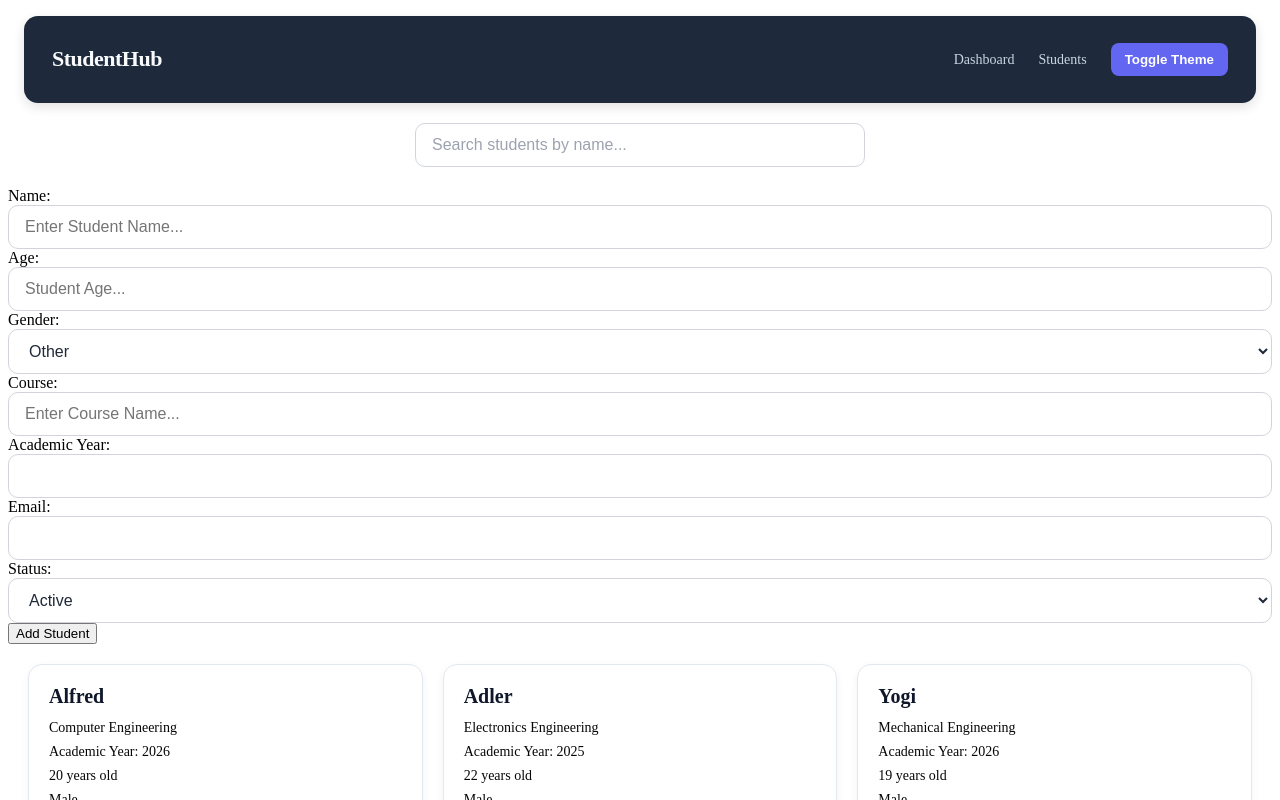
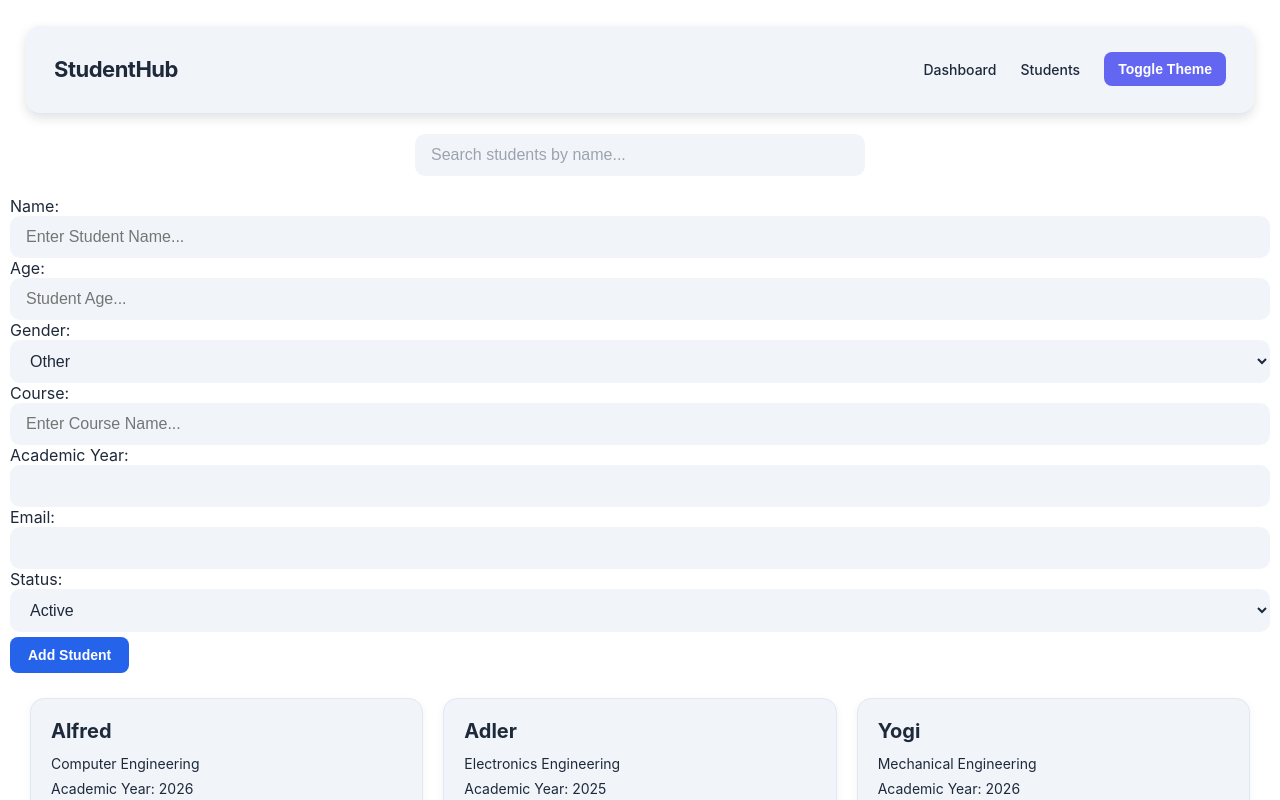
Before and after one commit to aliz-bhattarai-001/student-dashboard, a React (Vite) app: page / in a window 1280 px wide. Shown: the top 800 px of the page. Built offline with nearby package versions, Linux system fonts and the light colour scheme.

Commit message:
Updated: styling with variables & Added: Toggle theme feature

```diff
--- a/src/App.css
+++ b/src/App.css
@@ -1,4 +1,3 @@
-
 * {
     box-sizing: border-box;
 }
@@ -14,3 +13,34 @@ main {
     min-height: 100vh;
     padding: 10px;
 }
+
+button {
+    padding: 10px 18px;
+    border: none;
+    border-radius: 8px;
+    font-size: 14px;
+    font-weight: 600;
+    cursor: pointer;
+    transition: background-color 0.2s ease;
+}
+
+.light-theme {
+    --background-color: #ffffff;
+    --surface-color: #f1f5f9;
+    --text-color: #1e293b;
+    --border-color: #e2e8f0;
+}
+
+.dark-theme {
+    --background-color: #0f172a;
+    --surface-color: #1e293b;
+    --text-color: #f1f5f9;
+    --border-color: #334155;
+}
+
+main {
+    background-color: var(--background-color);
+    color: var(--text-color);
+    min-height: 100vh;
+    transition: background-color 0.25s ease, color 0.25s ease;
+}
--- a/src/App.tsx
+++ b/src/App.tsx
@@ -5,15 +5,18 @@ import { useState } from "react";
 import { SearchBar } from "./components/SearchBar";
 import type { Student, StudentFormData } from "./types/student";
 import { AddStudentForm } from "./components/AddStudentForm";
+import "./App.css"
 
 export default function App() {
 
     const [searchTerm, setSearchTerm] = useState("");
     const [studentList, setStudentList] = useState(students);
+    const [theme, setTheme] = useState<"light" | "dark">("light");
+
 
     const filteredStudents = studentList.filter(student =>
         student.name.toLowerCase().includes(searchTerm.toLowerCase())
-    );
+    ); // dataHolder filteredStudents
 
     const addStudentHandler = (formData: StudentFormData) => {
 
@@ -57,15 +60,31 @@ export default function App() {
 
         return true;
 
-    } // func addStudentHandler()
+    }; // func addStudentHandler()
+
+
+    const deleteStudentHandler = (studentId: string) => {
+        setStudentList(previousStudents =>
+            previousStudents.filter(
+                student => student.id !== studentId
+            )
+        );
+    }; // func deleteStudentHandler()
+
+
+    const handleToggleTheme = () => {
+        setTheme(currentTheme =>
+            currentTheme === "light" ? "dark" : "light"
+        );
+    }; // func toggleTheme()
 
     return (
         <>
-            <main>
-                <NavBar navElements={navElements} />
+            <main className={theme === "dark" ? "dark-theme" : "light-theme"}>
+                <NavBar navElements={navElements} onToggleTheme={handleToggleTheme} />
                 <SearchBar onSearchChange={setSearchTerm} searchTerm={searchTerm} />
                 <AddStudentForm onAddStudent={addStudentHandler} />
-                <StudentList students={filteredStudents} />
+                <StudentList students={filteredStudents} onDeleteStudent={deleteStudentHandler} />
             </main>
         </>
     )
--- a/src/components/AddStudentForm.module.css
+++ b/src/components/AddStudentForm.module.css
@@ -1,7 +1,3 @@
-.studentForm{
-
-}
-
 .formInput {
     width: 100%;
     box-sizing: border-box;
@@ -14,3 +10,25 @@
     outline: none;
     transition: background-color 0.2s ease, box-shadow 0.2s ease;
 }
+
+.addButton {
+    background-color: #2563eb;
+    color: white;
+    margin-top: 5px;
+    margin-bottom: 5px;
+}
+
+.addButton:hover {
+    background-color: #1d4ed8;
+}
+
+.formInput {
+    background-color: var(--surface-color);
+    color: var(--text-color);
+    border: var(--border-color);
+}
+
+.formInput:focus {
+    border-color: #6366f1;
+    box-shadow: 0 0 0 3px rgba(99, 102, 241, 0.15);
+}
--- a/src/components/AddStudentForm.tsx
+++ b/src/components/AddStudentForm.tsx
@@ -145,7 +145,7 @@ export function AddStudentForm({ onAddStudent }: AddStudentFormProps) {
 
 
 
-                    <button type="submit">Add Student</button>
+                    <button className={styles.addButton} type="submit">Add Student</button>
                 </form>
             </section>
 
--- a/src/components/Navbar.module.css
+++ b/src/components/Navbar.module.css
@@ -89,3 +89,27 @@
         gap: 14px;
     }
 }
+
+
+.navbar {
+    background-color: var(--surface-color);
+    color: var(--text-color);
+    border-bottom: 1px solid var(--border-color);
+    transition: background-color 0.25s ease, color 0.25s ease;
+}
+
+.navLinks a {
+    color: var(--text-color);
+}
+
+.light-theme {
+    --primary-color: #2563eb;
+}
+
+.dark-theme {
+    --primary-color: #60a5fa;
+}
+
+.navLinks a:hover {
+    color: var(--primary-color);
+}
--- a/src/components/Navbar.tsx
+++ b/src/components/Navbar.tsx
@@ -1,7 +1,7 @@
 import type { NavBarProps } from "../types/student";
 import styles from "./Navbar.module.css";
 
-export function NavBar({ navElements }: NavBarProps) {
+export function NavBar({ navElements, onToggleTheme }: NavBarProps) {
     return (
         <section className={styles.navbar}>
             <h1 className={styles.logo}>StudentHub</h1>
@@ -18,7 +18,7 @@ export function NavBar({ navElements }: NavBarProps) {
                     ))}
                 </ul>
 
-                <button className={styles.themeButton} type="button">
+                <button className={styles.themeButton} type="button" onClick={onToggleTheme}>
                     Toggle Theme
                 </button>
             </nav>
--- a/src/components/SearchBar.module.css
+++ b/src/components/SearchBar.module.css
@@ -25,3 +25,23 @@
     border-color: #6366f1;
     box-shadow: 0 0 0 3px rgba(99, 102, 241, 0.15);
 }
+
+/*
+.searchContainer {
+    background-color: var(--background-color);
+} */
+
+
+
+.searchInput {
+    background-color: var(--surface-color);
+    color: var(--text-color);
+    border: var(--border-color);
+}
+
+
+
+.searchInput:focus {
+    border-color: var(--primary-color);
+    box-shadow: 0 0 0 3px rgba(37, 99, 235, 0.15);
+}
--- a/src/components/StudentCard.module.css
+++ b/src/components/StudentCard.module.css
@@ -1,16 +1,17 @@
 .studentCard {
-    background-color: #ffffff;
-    color: #1e293b;
+    background-color: var(--surface-color);
+    color: var(--text-color);
+    border: 1px solid var(--border-color);
 
-    border: 1px solid #e2e8f0;
     border-radius: 14px;
-
     padding: 20px;
     box-shadow: 0 3px 10px rgba(0, 0, 0, 0.05);
 
-    transition: transform 0.2s ease, box-shadow 0.2s ease;
+    transition:
+        background-color 0.25s ease,
+        color 0.25s ease,
+        border-color 0.25s ease;
 }
-
 .studentCard:hover {
     transform: translateY(-14px);
     /* translates y to -16px (16px up) on hover */
@@ -49,3 +50,11 @@
     background-color: #fee2e2;
     color: #991b1b;
 }
+
+.studentName {
+    color: var(--text-color);
+}
+
+.studentCard p {
+    color: var(--text-color);
+}
--- a/src/components/StudentCard.tsx
+++ b/src/components/StudentCard.tsx
@@ -2,7 +2,7 @@ import type { StudentCardProps } from "../types/student";
 import styles from "./StudentCard.module.css"
 
 
-export function StudentCard({ student }: StudentCardProps) {
+export function StudentCard({ student, onDeleteStudent }: StudentCardProps) {
     return (
         <article className={styles.studentCard}>
             <h2 className={styles.studentName}>{student.name}</h2>
@@ -14,6 +14,9 @@ export function StudentCard({ student }: StudentCardProps) {
             {/* or we can also use: {student.email ? <p>{student.email}</p> : null} */}
             {student.email && <p>{student.email}</p>}
             <p className={student.status === "Active" ? styles.statusActive : styles.statusInactive}>{student.status}</p>
+            <button className={styles.deleteButton} type="button" onClick={() => onDeleteStudent(student.id)}>
+                Delete
+            </button>
         </article>
     ) // return StudentCard()
 } // React Component: <StudentCard/>
--- a/src/components/StudentList.module.css
+++ b/src/components/StudentList.module.css
@@ -26,3 +26,12 @@
     color: #64748b;
     font-size: 16px;
 }
+
+.deleteButton {
+    background-color: #dc2626;
+    color: white;
+}
+
+.deleteButton:hover {
+    background-color: #b91c1c;
+}
--- a/src/components/StudentList.tsx
+++ b/src/components/StudentList.tsx
@@ -2,12 +2,12 @@ import { StudentCard } from "./StudentCard";
 import type { StudentListProps } from "../types/student";
 import styles from "./StudentList.module.css";
 
-export function StudentList({ students }: StudentListProps) {
+export function StudentList({ students, onDeleteStudent }: StudentListProps) {
     return (
         <section className={styles.studentList}>
             {students.length > 0 ? (
                 students.map(each => (
-                    <StudentCard key={each.id} student={each} />
+                    <StudentCard key={each.id} student={each} onDeleteStudent={onDeleteStudent} />
                 ))
             ) : (
                 <p className={styles.emptyState}>Sorry, No students found.</p>
```
Also changed, not shown: src/types/student.ts (+7 -5 lines).
